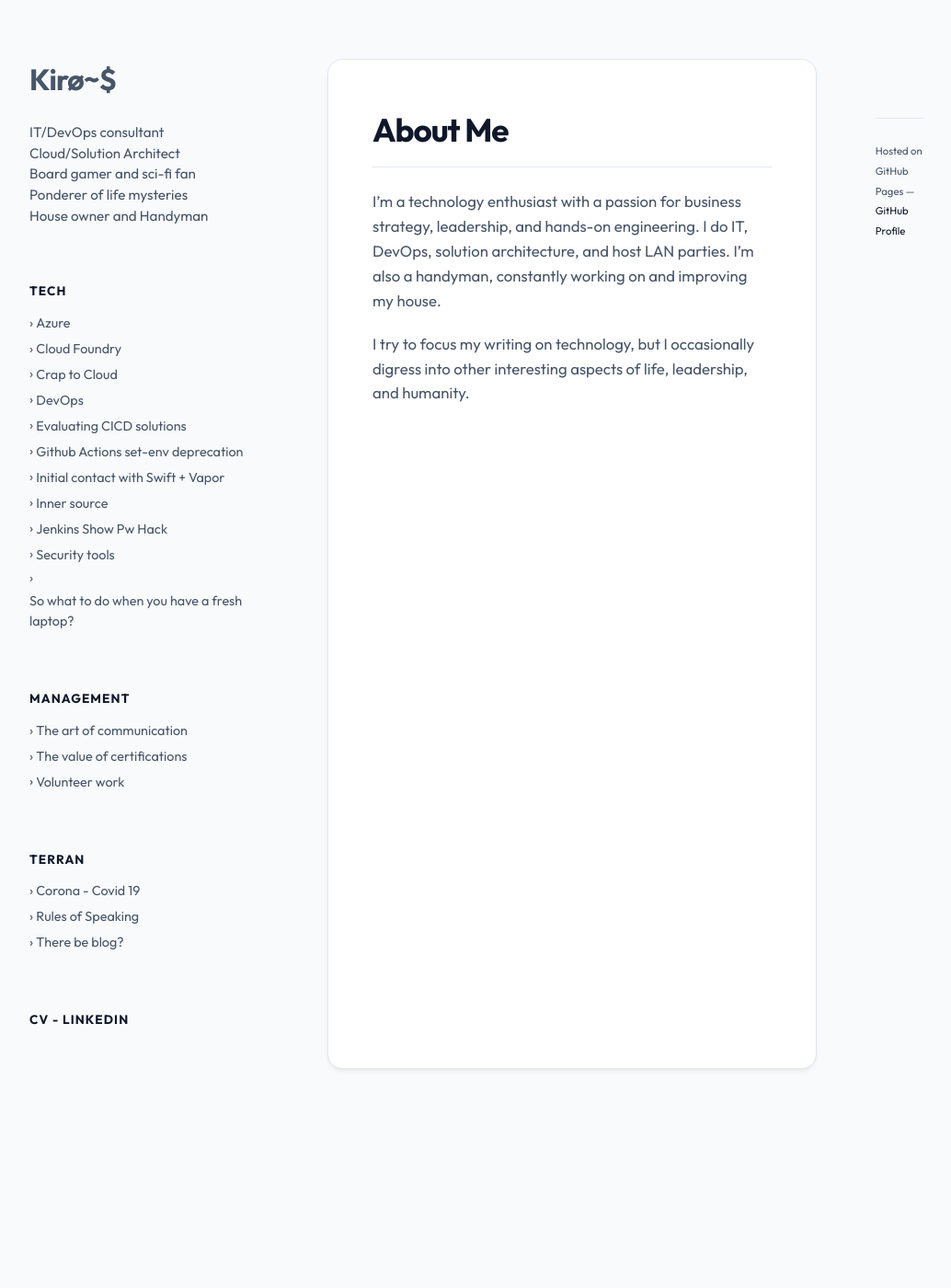
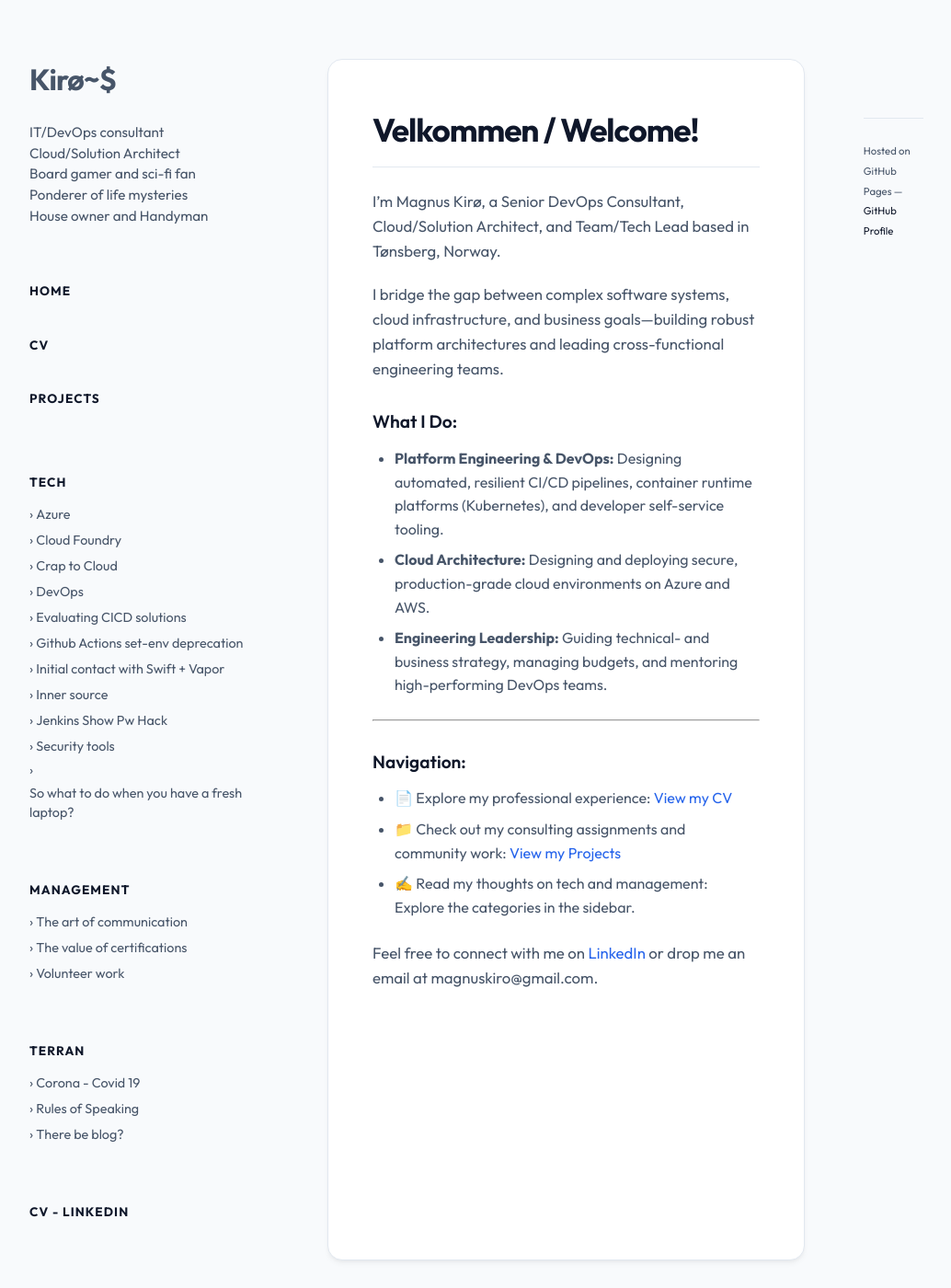
Before and after one commit to magnuskiro/magnuskiro.github.com, a Jekyll site: the page built from README.md, in a window 1280 px wide and 1400 px high. Shown: the whole window at 92% size, without its empty margins (90-1124 px from the left). Built offline with Jekyll 4.4.1, drawn with Linux system fonts in a browser that asks for light colours; our own code applies the rules of GitHub Pages for plain Markdown files; a script that is not in the unit is left out.

Commit message:
Add CV and Projects pages, update navigation and homepage to transform the site into a professional portfolio

```diff
--- a/README.md
+++ b/README.md
@@ -1,7 +1,19 @@
-# About Me
+# Velkommen / Welcome!
 
-I'm a technology enthusiast with a passion for business strategy, leadership, and hands-on engineering.
-I do IT, DevOps, solution architecture, and host LAN parties.
-I'm also a handyman, constantly working on and improving my house.
+I'm Magnus Kirø, a Senior DevOps Consultant, Cloud/Solution Architect, and Team/Tech Lead based in Tønsberg, Norway.
 
-I try to focus my writing on technology, but I occasionally digress into other interesting aspects of life, leadership, and humanity.
+I bridge the gap between complex software systems, cloud infrastructure, and business goals—building robust platform architectures and leading cross-functional engineering teams.
+
+### What I Do:
+*   **Platform Engineering & DevOps:** Designing automated, resilient CI/CD pipelines, container runtime platforms (Kubernetes), and developer self-service tooling.
+*   **Cloud Architecture:** Designing and deploying secure, production-grade cloud environments on Azure and AWS.
+*   **Engineering Leadership:** Guiding technical- and business strategy, managing budgets, and mentoring high-performing DevOps teams.
+
+---
+
+### Navigation:
+*   📄 Explore my professional experience: [View my CV]({{ '/cv' | relative_url }})
+*   📁 Check out my consulting assignments and community work: [View my Projects]({{ '/projects' | relative_url }})
+*   ✍️ Read my thoughts on tech and management: Explore the categories in the sidebar.
+
+Feel free to connect with me on [LinkedIn](https://linkedin.com/in/magnuskiro) or drop me an email at magnuskiro@gmail.com.
--- a/_includes/menu.html
+++ b/_includes/menu.html
@@ -1,4 +1,10 @@
 {% assign sorted_pages = site.pages | sort: "title" %}
+
+<p>
+  <a href="{{ '/' | relative_url }}"><strong>Home</strong></a><br />
+  <a href="{{ '/cv' | relative_url }}"><strong>CV</strong></a><br />
+  <a href="{{ '/projects' | relative_url }}"><strong>Projects</strong></a>
+</p>
 
 <p>
   <a href="{{ '/tech' | relative_url }}"><strong>Tech</strong></a><br />
--- a/assets/css/style.css
+++ b/assets/css/style.css
@@ -246,3 +246,76 @@
     padding: 2rem;
   }
 }
+
+/* Project Cards and Portfolio Grid */
+.project-grid {
+  display: flex;
+  flex-direction: column;
+  gap: 2rem;
+  margin-top: 2rem;
+}
+
+.project-card {
+  border: 1px solid var(--border-color);
+  padding: 2rem;
+  border-radius: 12px;
+  background-color: var(--panel-bg);
+  transition: transform 0.2s ease, box-shadow 0.2s ease, border-color 0.2s ease;
+}
+
+.project-card:hover {
+  transform: translateY(-3px);
+  box-shadow: var(--shadow);
+  border-color: var(--accent-color);
+}
+
+.project-card h3 {
+  margin-top: 0 !important;
+  font-size: 1.4rem;
+  font-weight: 600;
+  display: flex;
+  justify-content: space-between;
+  align-items: center;
+  flex-wrap: wrap;
+  gap: 1rem;
+}
+
+.project-card .project-date {
+  font-size: 0.85rem;
+  color: var(--text-secondary);
+  font-weight: 400;
+  background-color: var(--code-bg);
+  padding: 0.2rem 0.6rem;
+  border-radius: 6px;
+  border: 1px solid var(--border-color);
+}
+
+.project-card .project-company {
+  font-size: 1.1rem;
+  color: var(--accent-color);
+  margin-top: 0.25rem;
+  margin-bottom: 1rem;
+  font-weight: 500;
+}
+
+.project-card p {
+  font-size: 0.95rem;
+  margin-bottom: 1rem;
+}
+
+.project-card .project-tags {
+  display: flex;
+  flex-wrap: wrap;
+  gap: 0.5rem;
+  margin-top: 1.25rem;
+}
+
+.project-card .tag {
+  font-family: var(--font-mono);
+  font-size: 0.75rem;
+  background-color: var(--code-bg);
+  color: var(--text-secondary);
+  padding: 0.15rem 0.5rem;
+  border-radius: 4px;
+  border: 1px solid var(--border-color);
+}
```
Also changed, not shown: cv.md (added, +98 -0 lines), projects.md (added, +306 -0 lines).
